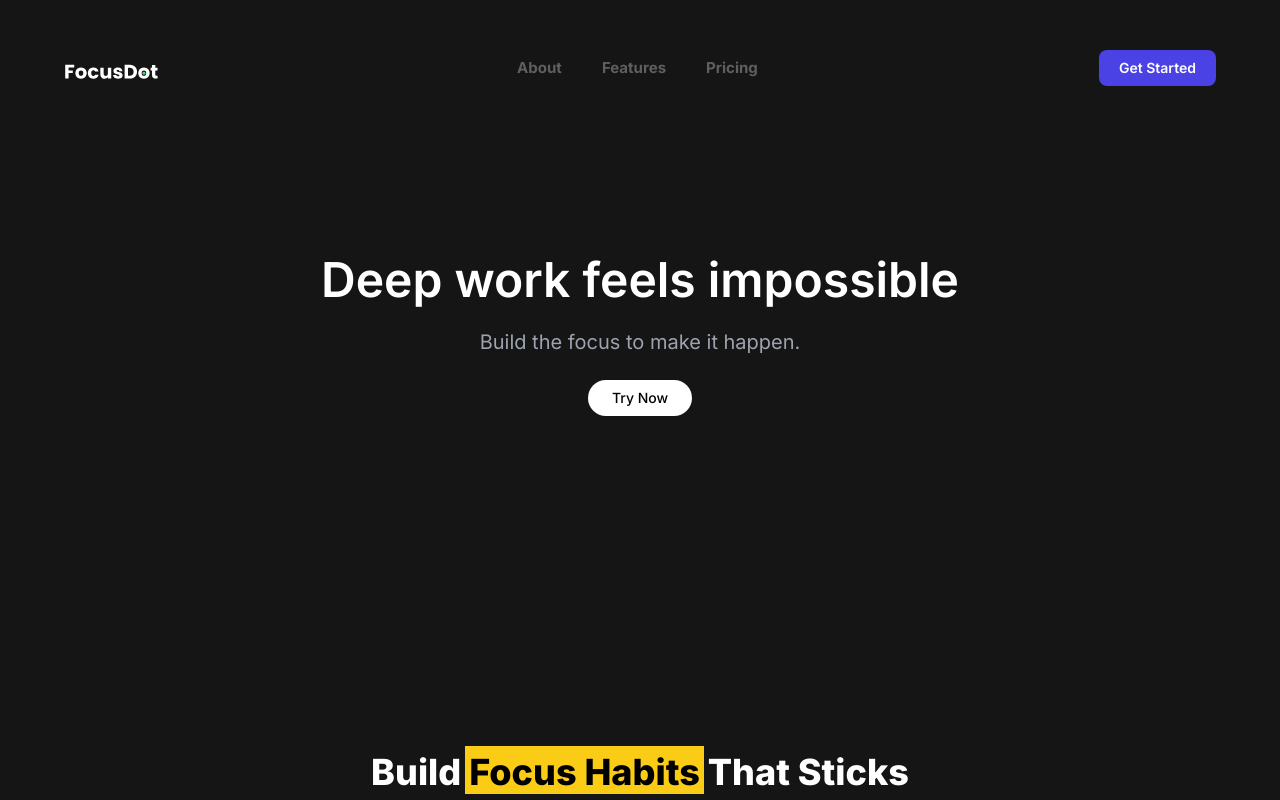
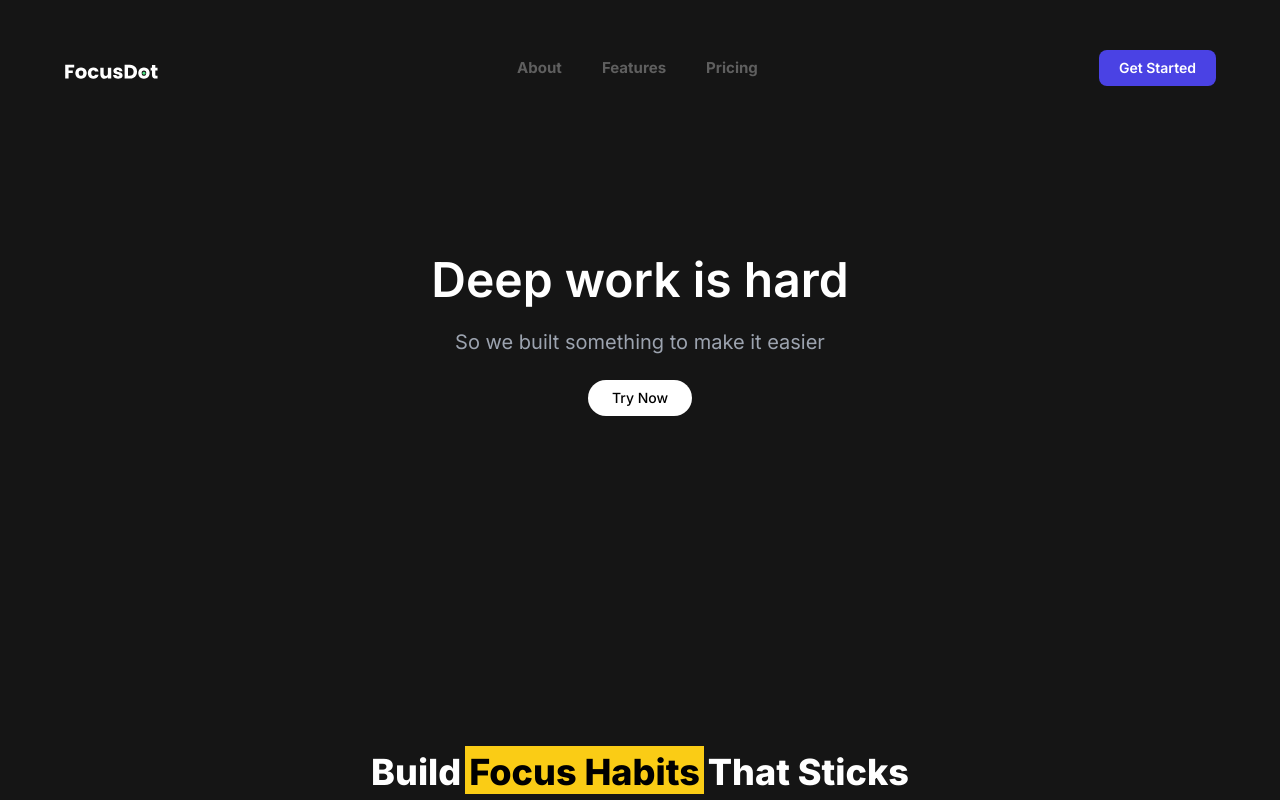
Before and after one commit to jushkinbekrashidovich/focussessions, a Next.js app: page / in a window 1280 px wide. Shown: the top 800 px of the page. Built offline with nearby package versions, Linux system fonts and the light colour scheme; no server answers.

Commit message:
changed texts in landing page

```diff
--- a/src/app/page.tsx
+++ b/src/app/page.tsx
@@ -19,10 +19,10 @@ export default function Home() {
       <section className="w-full text-white flex flex-col justify-center items-center px-4 py-8 sm:py-12 md:py-16">
         <div className="max-w-4xl w-full text-center space-y-4 sm:space-y-6">
           <h1 className="text-3xl sm:text-4xl md:text-5xl font-semibold leading-tight px-2">
-            Deep work feels impossible
+            Deep work is hard
           </h1>
           <p className="text-gray-400 text-base sm:text-lg md:text-xl px-4 max-w-2xl mx-auto">
-            Build the focus to make it happen.
+            So we built something to make it easier
           </p>
 
           <div className="flex flex-col sm:flex-row justify-center items-center gap-3 sm:gap-4">
@@ -148,7 +148,7 @@ export default function Home() {
             Personal Focus Goals
             </h2>
             <p className="text-gray-400 text-base sm:text-lg max-w-md mx-auto md:mx-0">
-            Create custom categories like &quot;Math&quot;, &quot;Writing&quot; or some project you want to work on and track your progress in each area.
+            Create custom categories for any project or area you want to improve and track your progress.
             </p>
           </div>
 
```
